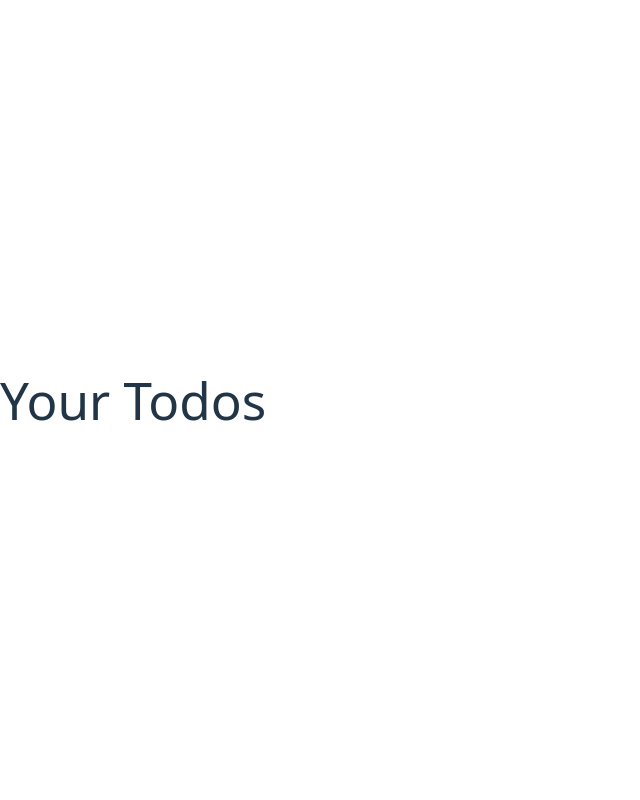
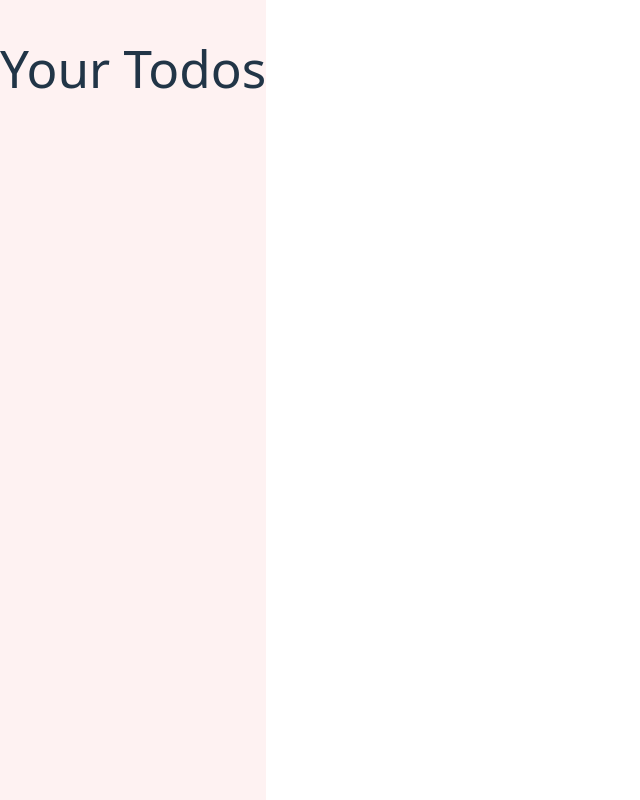
Before and after one commit to sovilleda07/todo-list-react, a React (Vite) app: page / in a window 1280 px wide. Shown: the whole page, without its empty margins (0-640 px from the left). Built offline with nearby package versions, Linux system fonts and the light colour scheme.

Commit message:
Clean css file

```diff
--- a/src/App.tsx
+++ b/src/App.tsx
@@ -1,6 +1,6 @@
 function App() {
   return (
-    <main>
+    <main className="py-10 bg-red-50 h-screen">
       <h1>Your Todos</h1>
     </main>
   );
```
